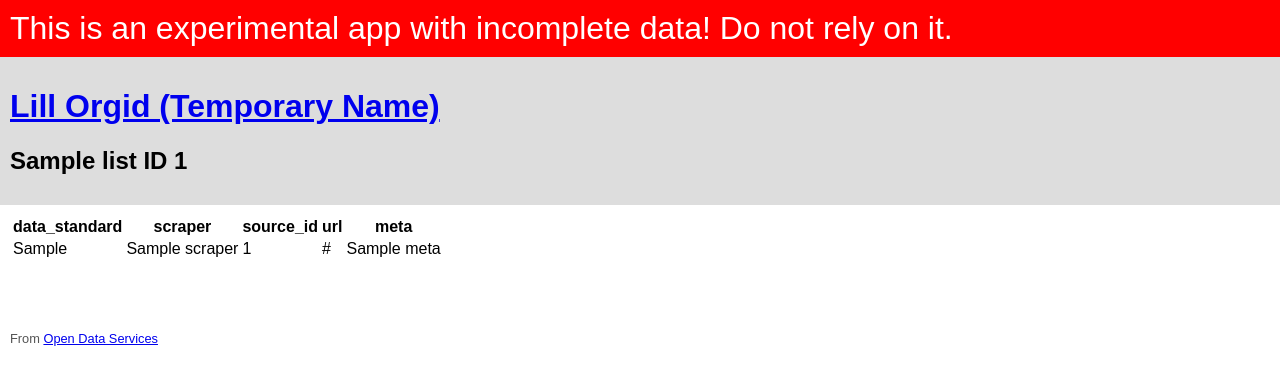
After one commit to OpenDataServices/opendataservices-lill-orgid-web-app, a Flask app: template lillorgid/webapp/templates/list/id/index.html in a window 1280 px wide. The commit adds this page. Shown: the top 385 px of the page. Run offline with Flask 2, Linux system fonts and the light colour scheme; the template is opened without the code that fills it: most values are stand-ins (such as "Sample title", 1, 10 or a date in 2020); some libraries are stand-ins or nearby versions.

Commit message:
Start List / Id page

```diff
--- a/lillorgid/webapp/app.py
+++ b/lillorgid/webapp/app.py
@@ -46,7 +46,7 @@ def list_index(id):
 
 
 @app.route('/list/<id>/data-standard')
-def list_data_standard(id):
+def list_data_standards(id):
     with Database() as db:
         res = db.cursor.execute(
             "select * from list where id=%s",
@@ -71,7 +71,7 @@ def list_data_standard(id):
     )
 
 @app.route('/list/<id>/id')
-def list_id(id):
+def list_ids(id):
     with Database() as db:
         res = db.cursor.execute(
             "select * from list where id=%s",
@@ -91,6 +91,35 @@ def list_id(id):
 
     return render_template(
         'list/ids.html',
+        list=list,
+        ids=ids
+    )
+
+@app.route('/list/<listid>/id/<orgid>')
+def list_id(listid, orgid):
+    print(orgid)
+    with Database() as db:
+        res = db.cursor.execute(
+            "select * from list where id=%s",
+            [listid]
+        )
+        list = res.fetchone()
+
+        if not list:
+            abort(404)
+
+        res = db.cursor.execute(
+            "select * from data where list=%s and id=%s",
+            [listid, orgid]
+        )
+        ids = [r for r in res.fetchall()]
+
+        if not ids:
+            abort(404)
+
+
+    return render_template(
+        'list/id/index.html',
         list=list,
         ids=ids
     )
--- /dev/null
+++ b/lillorgid/webapp/templates/list/id/index.html
@@ -0,0 +1,29 @@
+{% extends "base.html" %}
+
+{% block title %}{{ list['field_title_en'] }} ID {{ ids[0]['id'] }}{% endblock %}
+
+{% block pagetitle %}{{ list['field_title_en'] }} ID {{ ids[0]['id'] }}{% endblock %}
+
+{% block content %}
+
+
+    <table>
+        <tr>
+            <th>data_standard</th>
+            <th>scraper</th>
+            <th>source_id</th>
+            <th>url</th>
+            <th>meta</th>
+        </tr>
+        {% for id in ids %}
+            <tr>
+                <td>{{ id['data_standard'] }}</td>
+                <td>{{ id['scraper'] }}</td>
+                <td>{{ id['source_id'] }}</td>
+                <td>{{ id['url'] }}</td>
+                <td>{{ id['meta'] }}</td>
+            </tr>
+        {% endfor %}
+    </table>
+
+{% endblock %}
--- a/lillorgid/webapp/templates/list/ids.html
+++ b/lillorgid/webapp/templates/list/ids.html
@@ -12,7 +12,7 @@
             <tr>
                 <td>{{ id['id'] }}</td>
                 <td>{{ id['count'] }}</td>
-                <td></td>
+                <td><a href="/list/{{ list['id'] }}/id/{{ id['id'] }}">View</a></td>
             </tr>
         {% endfor %}
     </table>
```
